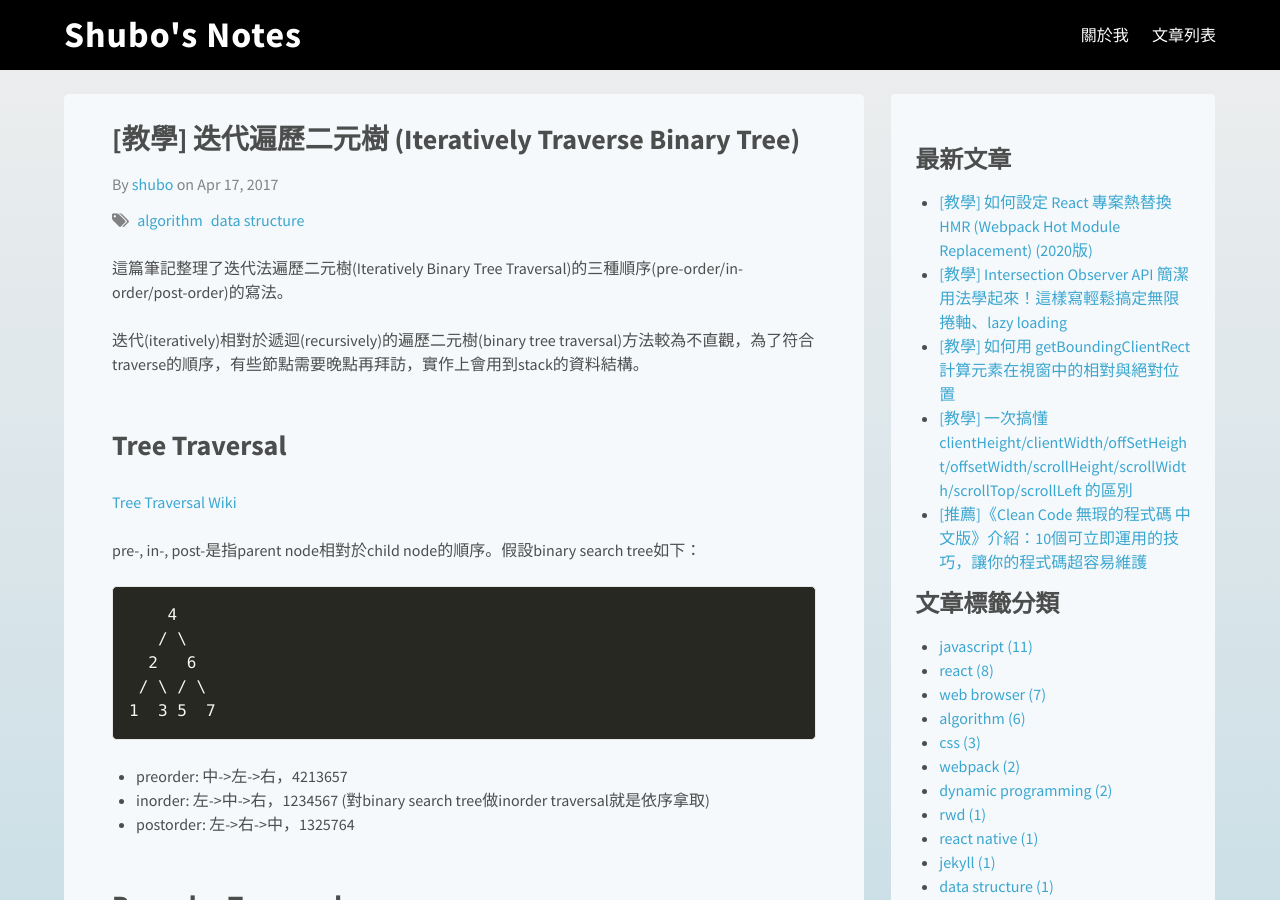
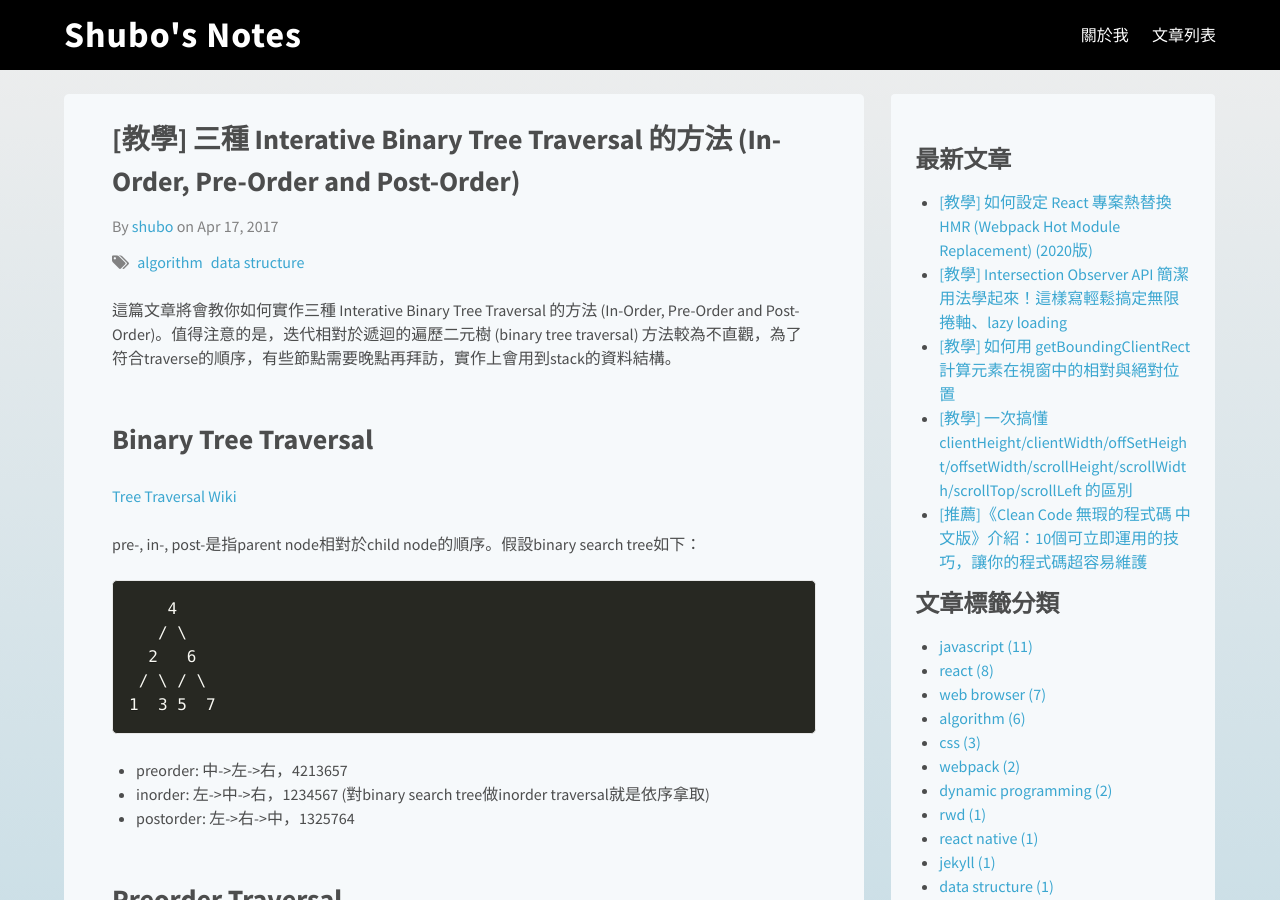
Before and after one commit to shuboc/shuboc.github.io, a Jekyll site: the page built from _posts/2017-04-17-iterative-binary-tree-traversal.md, in a window 1280 px wide and 900 px high. Built offline with Jekyll 4.4.1, drawn with Linux system fonts in a browser that asks for light colours; nearby versions of some CDN libraries; library files that are not in the unit come from our copies; comment, search, counter and statistics services are not loaded.

Commit message:
Update binary tree traversal post for seo

```diff
--- a/_posts/2017-04-17-iterative-binary-tree-traversal.md
+++ b/_posts/2017-04-17-iterative-binary-tree-traversal.md
@@ -1,15 +1,13 @@
 ---
-title: "[教學] 迭代遍歷二元樹 (Iteratively Traverse Binary Tree)"
+title: "[教學] 三種 Interative Binary Tree Traversal 的方法 (In-Order, Pre-Order and Post-Order)"
 tags: [algorithm, data structure]
 redirect_from: /2017/04/17/iterative-binary-tree-traversal
-last_modified_at: 2018/12/29
+last_modified_at: 2020/03/24
 ---
 
-這篇筆記整理了迭代法遍歷二元樹(Iteratively Binary Tree Traversal)的三種順序(pre-order/in-order/post-order)的寫法。
+這篇文章將會教你如何實作三種 Interative Binary Tree Traversal 的方法 (In-Order, Pre-Order and Post-Order)。值得注意的是，迭代相對於遞迴的遍歷二元樹 (binary tree traversal) 方法較為不直觀，為了符合traverse的順序，有些節點需要晚點再拜訪，實作上會用到stack的資料結構。
 
-迭代(iteratively)相對於遞迴(recursively)的遍歷二元樹(binary tree traversal)方法較為不直觀，為了符合traverse的順序，有些節點需要晚點再拜訪，實作上會用到stack的資料結構。
-
-## Tree Traversal
+## Binary Tree Traversal
 
 [Tree Traversal Wiki](https://en.wikipedia.org/wiki/Tree_traversal#Depth-first_search)
 
```
